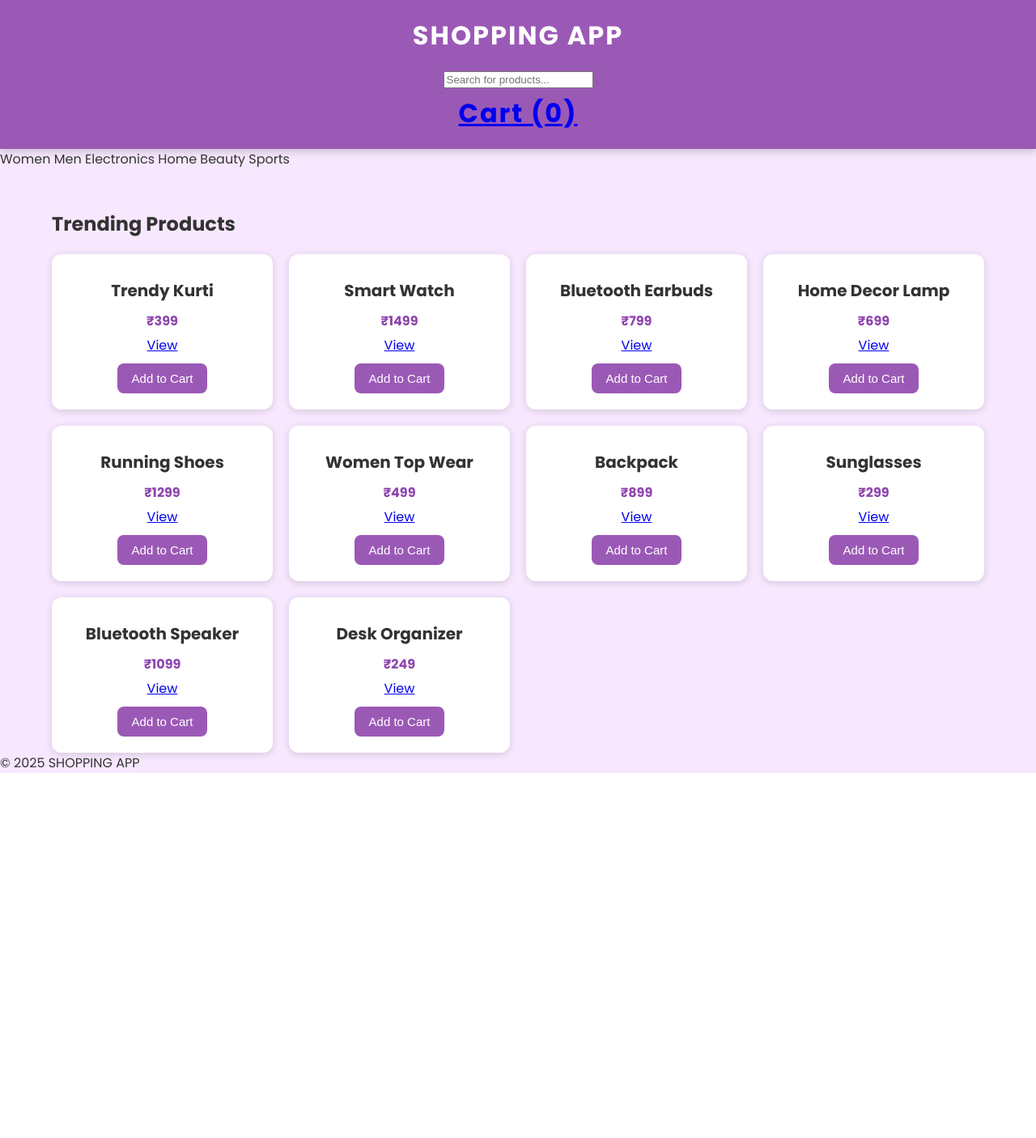
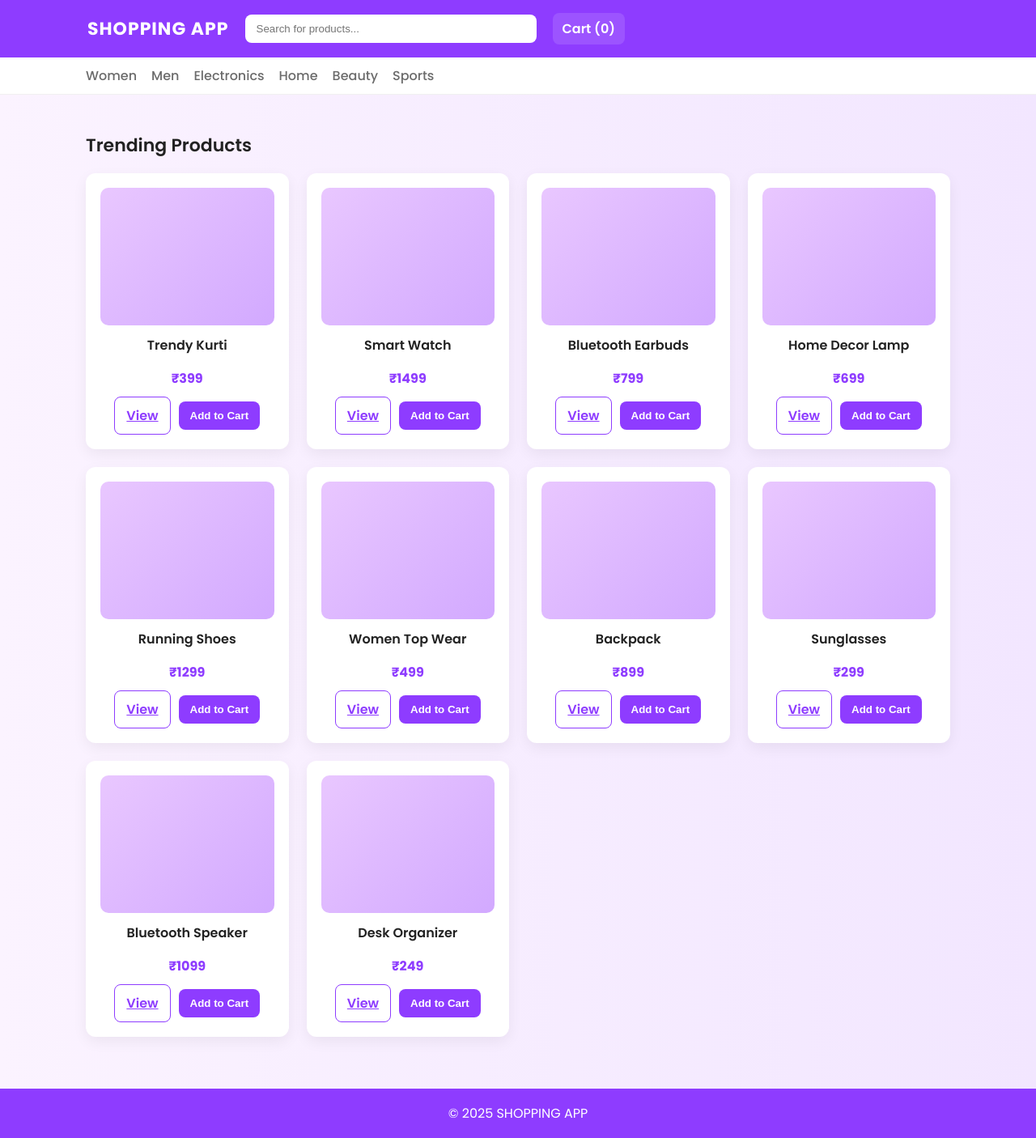
Before and after one commit to 192472068simats-beep/shopping-website, a Flask app: page / in a window 1280 px wide. Shown: the whole page at 81% size. Before the commit the page ends 955 px from the top, so only its background shows below. Run offline with Flask 3, Linux system fonts and the light colour scheme.

Commit message:
Update style.css

```diff
--- a/static/style.css
+++ b/static/style.css
@@ -1,89 +1,190 @@
-/* ------------------ GLOBAL ------------------ */
-body {
-    margin: 0;
-    font-family: 'Poppins', sans-serif;
-    background-color: #f8e8ff; /* light lavender */
-    color: #333;
+/* ---------------- GLOBAL ---------------- */
+:root{
+  --accent: #8e3cff;
+  --accent-dark: #7427d1;
+  --bg: #f8e8ff;
+  --card: #ffffff;
+  --muted: #6b6b6b;
 }
 
-/* ------------------ HEADER ------------------ */
-header {
-    background-color: #9b59b6; /* attractive purple */
-    color: white;
-    padding: 20px;
-    text-align: center;
-    font-size: 32px;
-    font-weight: bold;
-    letter-spacing: 2px;
-    box-shadow: 0 3px 10px rgba(0,0,0,0.2);
+* { box-sizing: border-box; }
+body {
+  margin: 0;
+  font-family: 'Poppins', sans-serif;
+  background: linear-gradient(90deg, #fbf3ff 0%, #f2e6ff 100%);
+  color: #222;
+  -webkit-font-smoothing:antialiased;
 }
 
-/* ------------------ PRODUCT GRID ------------------ */
-.container {
-    width: 90%;
-    margin: auto;
-    padding-top: 30px;
+/* HEADER */
+.site-header {
+  background: var(--accent);
+  color: white;
+  box-shadow: 0 4px 12px rgba(0,0,0,0.12);
+}
+.header-inner {
+  max-width: 1100px;
+  margin: 0 auto;
+  display:flex;
+  align-items:center;
+  gap:20px;
+  padding:18px;
+}
+.brand {
+  font-weight:700;
+  font-size:22px;
+  cursor:pointer;
+  letter-spacing:1px;
+}
+.search input{
+  width:360px;
+  padding:10px 14px;
+  border-radius:8px;
+  border: none;
+}
+.cart-link a{
+  color:white;
+  text-decoration:none;
+  font-weight:600;
+  background: rgba(255,255,255,0.12);
+  padding:8px 12px;
+  border-radius:8px;
 }
 
-.product-grid {
-    display: grid;
-    grid-template-columns: repeat(auto-fit, minmax(260px, 1fr));
-    gap: 20px;
+/* CATEGORY BAR */
+.category-bar{
+  background: #fff;
+  border-bottom: 1px solid rgba(0,0,0,0.06);
+  padding:10px 0;
+}
+.category-inner{
+  max-width:1100px;
+  margin:0 auto;
+  display:flex;
+  gap:18px;
+  align-items:center;
+  padding:0 16px;
+}
+.category-inner span{
+  font-weight:500;
+  color:var(--muted);
+  cursor:pointer;
 }
 
-/* ------------------ PRODUCT CARD ------------------ */
-.card {
-    background-color: white;
-    border-radius: 12px;
-    padding: 20px;
-    box-shadow: 0 2px 10px rgba(0,0,0,0.15);
-    text-align: center;
-    transition: transform 0.2s ease-in-out;
+/* MAIN CONTAINER */
+.main { padding: 28px 0; }
+.container{ max-width:1100px; margin:0 auto; padding:0 16px; }
+
+/* SECTION TITLE */
+.section-title{
+  font-size:22px;
+  font-weight:600;
+  margin-bottom:18px;
 }
 
-.card:hover {
-    transform: translateY(-5px);
+/* PRODUCT GRID */
+.product-grid{
+  display:grid;
+  grid-template-columns: repeat(auto-fit, minmax(250px, 1fr));
+  gap:22px;
 }
 
-/* Fake image block */
-.fake-img {
-    width: 100%;
-    height: 180px;
-    border-radius: 10px;
-    background: linear-gradient(135deg, #e1bcee, #cda4db);
-    margin-bottom: 15px;
+/* CARD */
+.card{
+  background:var(--card);
+  border-radius:12px;
+  padding:18px;
+  box-shadow: 0 6px 18px rgba(0,0,0,0.06);
+  text-align:center;
+  transition: transform .18s ease, box-shadow .18s ease;
+}
+.card:hover{ transform: translateY(-8px); box-shadow: 0 12px 30px rgba(0,0,0,0.10); }
+
+.placeholder{
+  width:100%;
+  height:170px;
+  border-radius:10px;
+  background: linear-gradient(135deg,#e9c7ff,#d2a9ff);
+  margin-bottom:12px;
+}
+.prod-title{ margin:8px 0; font-weight:600; font-size:16px; }
+.price{ color:var(--accent); font-weight:700; margin-bottom:10px; }
+.card-actions{ display:flex; gap:10px; justify-content:center; align-items:center; }
+
+/* BUTTONS */
+.btn{
+  background:var(--accent);
+  color:white;
+  padding:10px 14px;
+  border-radius:8px;
+  border:none;
+  cursor:pointer;
+  font-weight:600;
+}
+.btn:hover{ background:var(--accent-dark); }
+.btn.outline{
+  background:transparent;
+  color:var(--accent);
+  border:1.5px solid var(--accent);
+}
+.inline-form{ display:inline-block; margin:0; }
+
+/* PRODUCT DETAILS */
+.product-container{
+  display:flex;
+  gap:30px;
+  align-items:flex-start;
+  margin-top:10px;
+  background:var(--card);
+  padding:20px;
+  border-radius:12px;
+  box-shadow: 0 6px 18px rgba(0,0,0,0.06);
+}
+.product-left{ flex:1; }
+.product-right{ flex:1; }
+.large-placeholder{
+  width:100%;
+  height:360px;
+  border-radius:12px;
+  background: linear-gradient(135deg,#e9c7ff,#d2a9ff);
+  margin-bottom:12px;
+}
+.price-large{ color:var(--accent); font-size:22px; font-weight:800; margin:8px 0; }
+.prod-desc{ color:var(--muted); line-height:1.5; margin-bottom:16px; }
+
+/* CART */
+.cart-container{
+  background:var(--card);
+  padding:18px;
+  border-radius:12px;
+  box-shadow: 0 6px 18px rgba(0,0,0,0.06);
+}
+.cart-item{ display:flex; justify-content:space-between; align-items:center; padding:12px 0; border-bottom:1px solid #f0f0f0; }
+.cart-item-left{ display:flex; gap:12px; align-items:center; }
+.mini-placeholder{ width:72px; height:72px; border-radius:10px; background: linear-gradient(135deg,#e9c7ff,#d2a9ff); }
+.cart-item-info{ text-align:left; }
+.cart-item-name{ font-weight:700; }
+.cart-item-price{ color:var(--accent); font-weight:700; margin-top:6px; }
+.cart-summary{ margin-top:18px; text-align:right; font-weight:700; font-size:18px; }
+.cart-buttons{ display:flex; justify-content:flex-end; gap:12px; margin-top:12px; }
+
+/* EMPTY CART */
+.empty-cart{ text-align:center; padding:40px 0; }
+.empty-cart p{ font-size:18px; margin-bottom:12px; }
+
+/* FOOTER */
+.site-footer{
+  margin-top:36px;
+  padding:18px;
+  text-align:center;
+  background:var(--accent);
+  color:white;
 }
 
-/* Product text */
-.card h3 {
-    margin: 10px 0;
-    font-size: 20px;
+/* RESPONSIVE */
+@media (max-width:800px){
+  .header-inner{ flex-direction:column; gap:12px; align-items:stretch; }
+  .search input{ width:100%; }
+  .product-container{ flex-direction:column; }
+  .product-left, .product-right{ width:100%; }
 }
-
-.card p {
-    margin: 5px 0;
-    font-size: 16px;
-}
-
-/* Price */
-.price {
-    font-size: 18px;
-    font-weight: bold;
-    color: #8e44ad;
-}
-
-/* Button */
-button {
-    background-color: #9b59b6;
-    color: white;
-    border: none;
-    padding: 10px 18px;
-    border-radius: 8px;
-    cursor: pointer;
-    margin-top: 10px;
-    font-size: 15px;
-}
-
-button:hover {
-    background-color: #7d3c98;
-}
```
